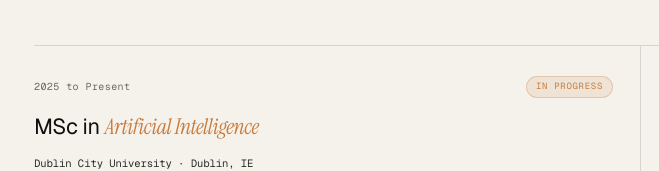
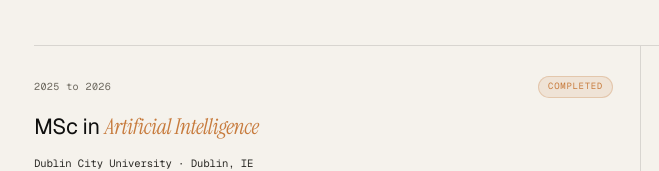
Before and after one commit to rahulraj1406/Rahul.github.io, a plain HTML site: page index.html in a window 1280 px wide. Shown: the part 6266-6437 px from the top of the page, 0-659 px from the left. Drawn offline with nearby package versions, Linux system fonts and the light colour scheme; animation ran at ten frames a second; a script that the page names is missing.

Commit message:
Update education status and year in index.html

```diff
--- a/index.html
+++ b/index.html
@@ -238,7 +238,7 @@
 }
 
 /* ════════════════════════════════════════════════════
-   6 ·  SCROLL PROGRESS
+   6 ·  SCROLL
    ════════════════════════════════════════════════════ */
 #progress{
   position:fixed;top:0;left:0;right:0;height:2px;z-index:9990;
@@ -1863,8 +1863,8 @@
     <div class="edu-grid reveal-stagger">
       <div class="edu">
         <div class="edu-top">
-          <span class="edu-year">2025 to Present</span>
-          <span class="edu-status">In progress</span>
+          <span class="edu-year">2025 to 2026</span>
+          <span class="edu-status">Completed</span>
         </div>
         <div class="edu-deg">MSc in <em>Artificial Intelligence</em></div>
         <div class="edu-school">Dublin City University · Dublin, IE</div>
```
